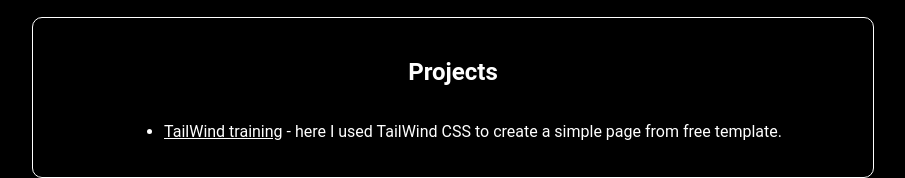
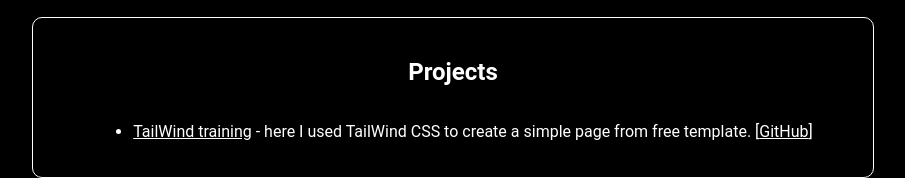
Before and after one commit to LanternOfDarkness/lanternofdarkness.github.io, a plain HTML site: page index.html in a window 1280 px wide. Shown: the part 696-874 px from the top of the page, without its empty margins (187-1092 px from the left). Drawn offline with Linux system fonts and the light colour scheme.

Commit message:
Added links to TailWind training repo.

```diff
--- a/index.html
+++ b/index.html
@@ -30,7 +30,8 @@
         <article>
             <h2>Projects</h2>
             <ul>
-                <li><a href="https://lanternofdarkness.github.io/tailwind-training/">TailWind training</a> - here I used TailWind CSS to create a simple page from free template.</li>
+                <li><a href="https://lanternofdarkness.github.io/tailwind-training-1/">TailWind training</a> - here I used TailWind CSS to create a simple page from free template.
+                [<a href="https://github.com/LanternOfDarkness/tailwind-training-1">GitHub</a>]</li>
             </ul>
     </main>
 </body>
```
Also changed, not shown: 1 other file.
